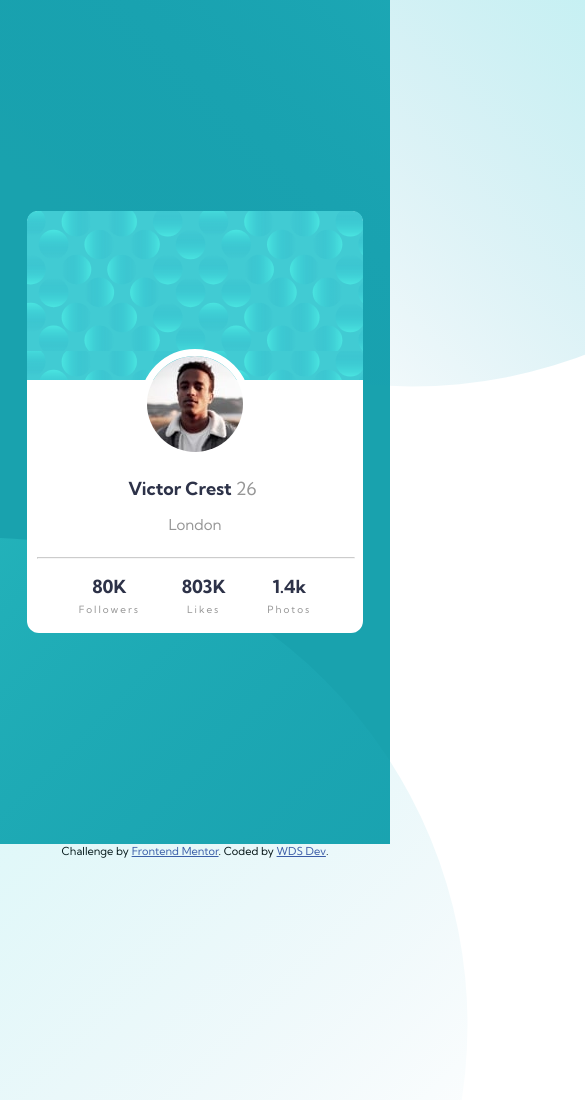
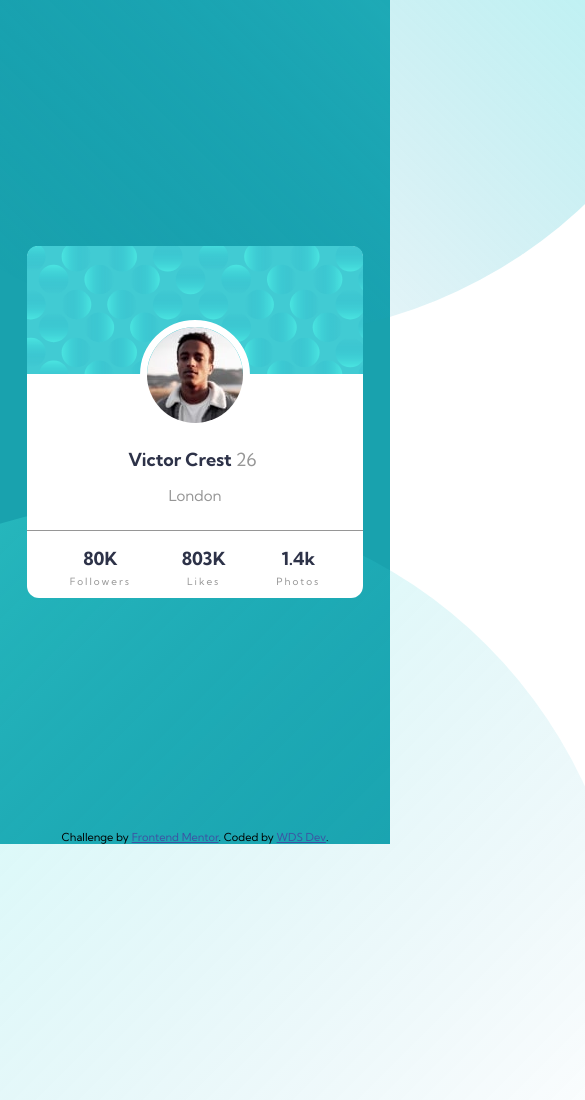
Before and after one commit to wds9601/FrontendMentor.io-Challenges, a plain HTML site: page profile-card/index.html in a window 390 px wide. Shown: the top 1100 px of the page, 585 px wide, since content can reach past the window. After the commit the page ends 844 px from the top, so only its background shows below. Drawn offline with Linux system fonts and the light colour scheme.

Commit message:
converted most % or vh/vw to em, added min and max sizing, styled mobile view

```diff
--- a/profile-card/index.html
+++ b/profile-card/index.html
@@ -35,7 +35,6 @@
             <p class="city">London</p>
           </div>
         </div>
-        <hr >
         <div class="stats">
           <div class="stat-box">
             <p class="number">80K</p>
@@ -56,11 +55,11 @@
     <div class="bg-bubble" id="bubble-bottom">
       <img src="./images/bg-pattern-bottom.svg" alt="transparent bubble background">
     </div>
-  </div>
 
-  <div class="attribution">
-    Challenge by <a href="https://www.frontendmentor.io?ref=challenge" target="_blank">Frontend Mentor</a>.
-    Coded by <a href="#">WDS Dev</a>.
+      <div class="attribution">
+        Challenge by <a href="https://www.frontendmentor.io?ref=challenge" target="_blank">Frontend Mentor</a>.
+        Coded by <a href="#">WDS Dev</a>.
+      </div>
   </div>
 
 </body>
--- a/profile-card/style.css
+++ b/profile-card/style.css
@@ -13,7 +13,7 @@
 html, body {
     box-sizing: border-box;
     margin: 0 auto;
-    font-family: var(--font)
+    font-family: var(--font);
 }
 
 .main {
@@ -22,20 +22,21 @@ html, body {
     height: 100vh;
     justify-content: center;
     align-items: center;
+    overflow: hidden;
 }
 
 .bg-bubble {
-    position: absolute;
+    position: fixed;
 }
 
 #bubble-top {
-    top: -70%;
-    left: -20%;
+    top: -40em;
+    left: -15em;
 }
 
 #bubble-bottom {
-    bottom: -80%;
-    right: -20%;
+    bottom: -40em;
+    right: -15em;
 }
 
 .card {
@@ -45,20 +46,18 @@ html, body {
     background-color: var(--color-card-bg);
     border-radius: 12px;
     height: 20em;
-    min-height: 50%;
-    max-height:20em;
+    min-height: 22em;
+    max-height: 10em;
     width: 21em;
     min-width: 10em;
     z-index: 2;
-    overflow: hidden;
-    box-shadow:
     overflow: hidden;
 }
 
 .card-pattern {
     position: absolute;
-    height: 20%;
-    min-height: 20%;
+    height: 8em;
+    min-height: 8em;
     width: 21em;
     border-radius: 10px 10px 0 0;
     background-image: url("./images/bg-pattern-card.svg")
@@ -69,9 +68,9 @@ html, body {
     flex-direction: column;
     justify-content: flex-end;
     align-items: center;
-    margin-top: auto;
+    margin-top: 4em;
     z-index: 3;
-    padding: 10px;
+
 }
 
 .user {
@@ -80,6 +79,7 @@ html, body {
     align-items: center;
     justify-content: center;
     width: 50%;
+    padding: 10px;
 }
 
 .user-image {
@@ -114,23 +114,18 @@ html, body {
     font-size: 15px;
 }
 
-hr {
-    height: 0.2px;
-    width: 100%;
-    background-color: var(--color-neutral);
-    opacity: 0.5;
-}
-
 .stats {
     display: flex;
     justify-content: space-evenly;
     min-height: 3em;
     width: 100%;
+    border-top: 1px solid var(--color-neutral);
 }
 
 .stat-box {
     line-height: 0.3rem;
     text-align: center;
+    padding: 0.5em;
 }
 
 .label {
@@ -139,5 +134,25 @@ hr {
     letter-spacing: 0.2em;
 }
 
+.attribution {
+    position: absolute;
+    bottom: 0;
+}
+
+@media (max-width: 375px) {
+    .bg-bubble {
+        position: fixed;
+    }
+
+    #bubble-top {
+        left: -40em;
+        top: -40em;
+    }
+
+    #bubble-bottom {
+        right: -40em;
+        bottom: -40em;
+    }
+}
 /* mobile: 375px
 desktop: 1440px */
```
